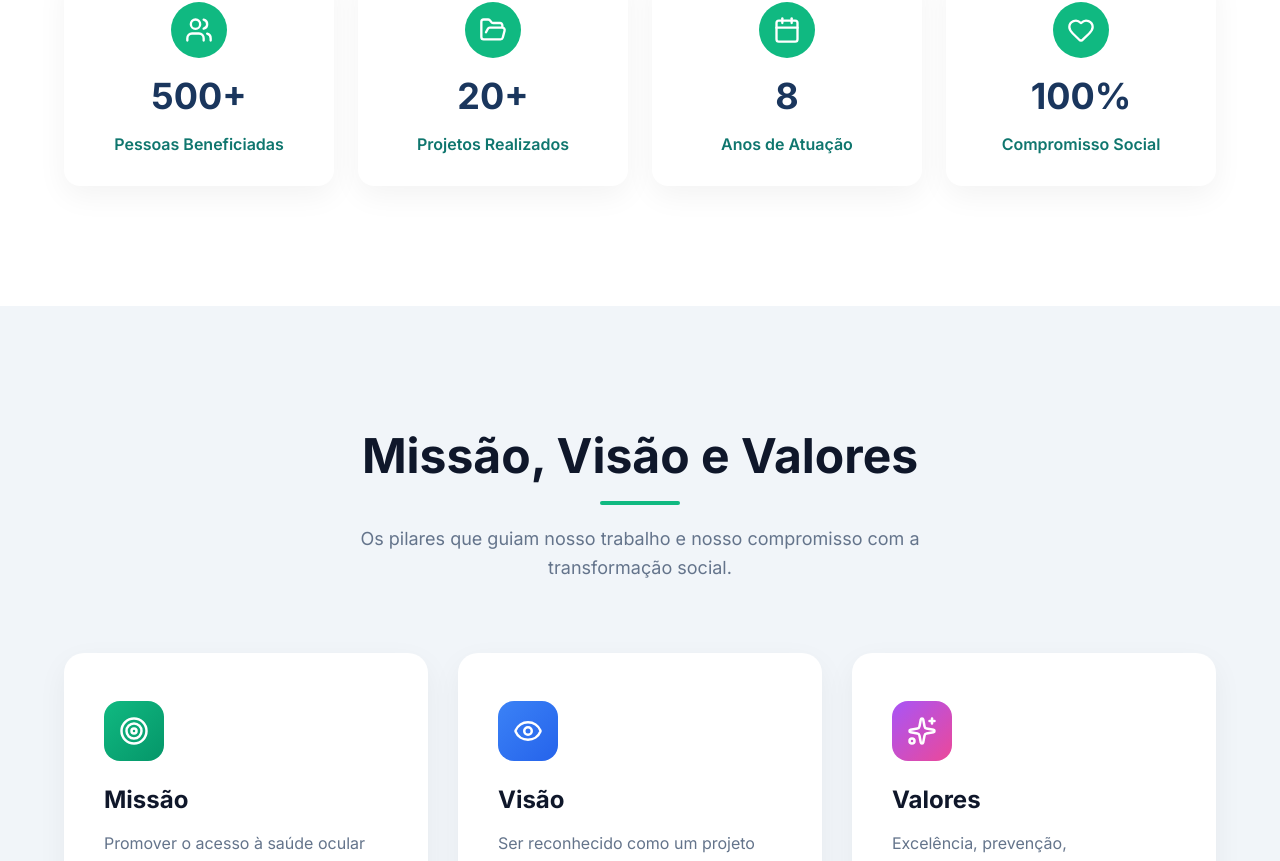
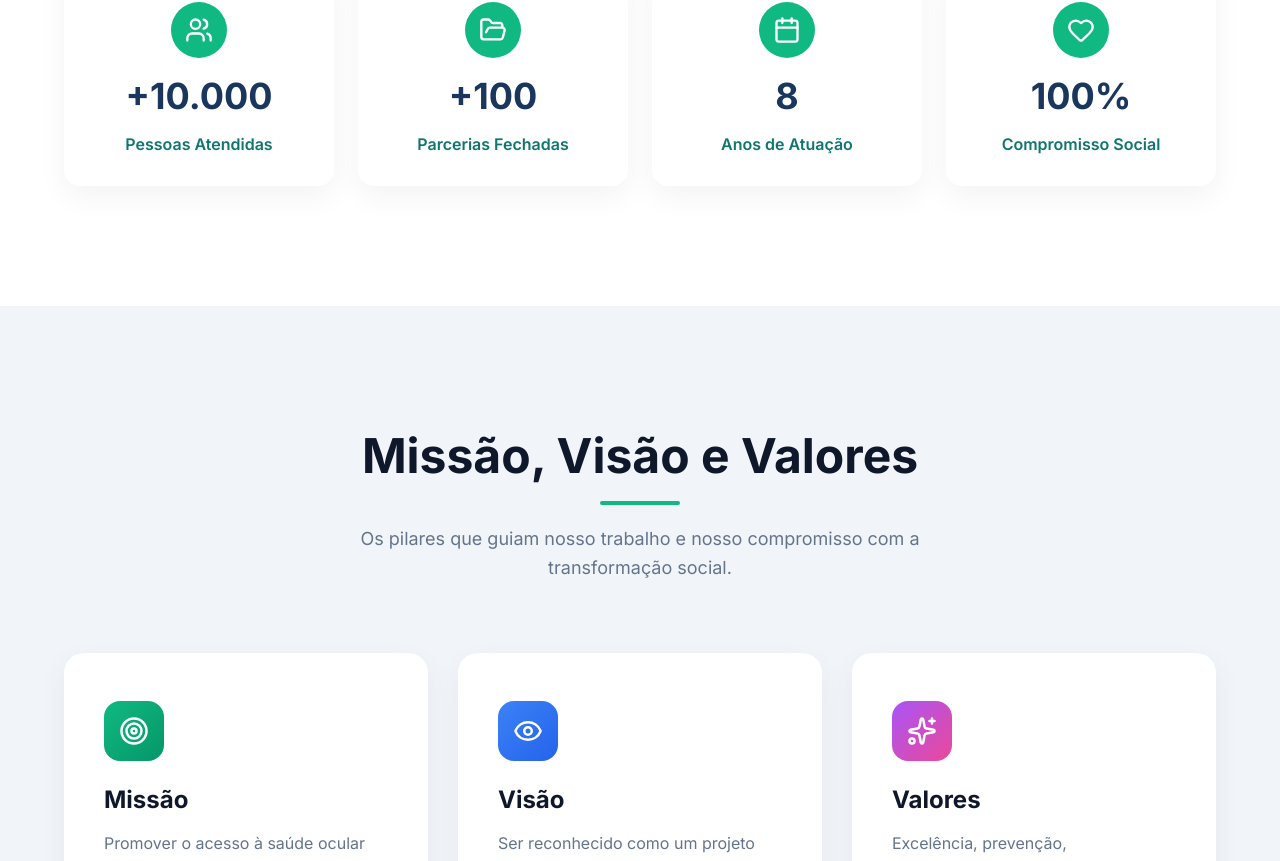
Before and after one commit to sibelecaetano/instituto-vereviver, a React app in the folder frontend/: page / in a window 1280 px wide. Shown: the part 1693-2554 px from the top of the page. Built offline with nearby package versions, Linux system fonts and the light colour scheme; no server answers; the HTML template or start-up script is replaced by a standard one.

Commit message:
ajustes nas estatísticas

```diff
--- a/frontend/src/components/SobreOInstituto/SobreOInstituto.jsx
+++ b/frontend/src/components/SobreOInstituto/SobreOInstituto.jsx
@@ -5,8 +5,8 @@ import Logo from '../../assets/images/logo-vereviver.png';
 
 const SobreOInstituto = () => {
   const statistics = [
-    { icon: Users, number: '500+', label: 'Pessoas Beneficiadas' },
-    { icon: FolderOpen, number: '20+', label: 'Projetos Realizados' },
+    { icon: Users, number: '+10.000', label: 'Pessoas Atendidas' },
+    { icon: FolderOpen, number: '+100', label: 'Parcerias Fechadas' },
     { icon: Calendar, number: '8', label: 'Anos de Atuação' },
     { icon: Heart, number: '100%', label: 'Compromisso Social' },
   ];
```
